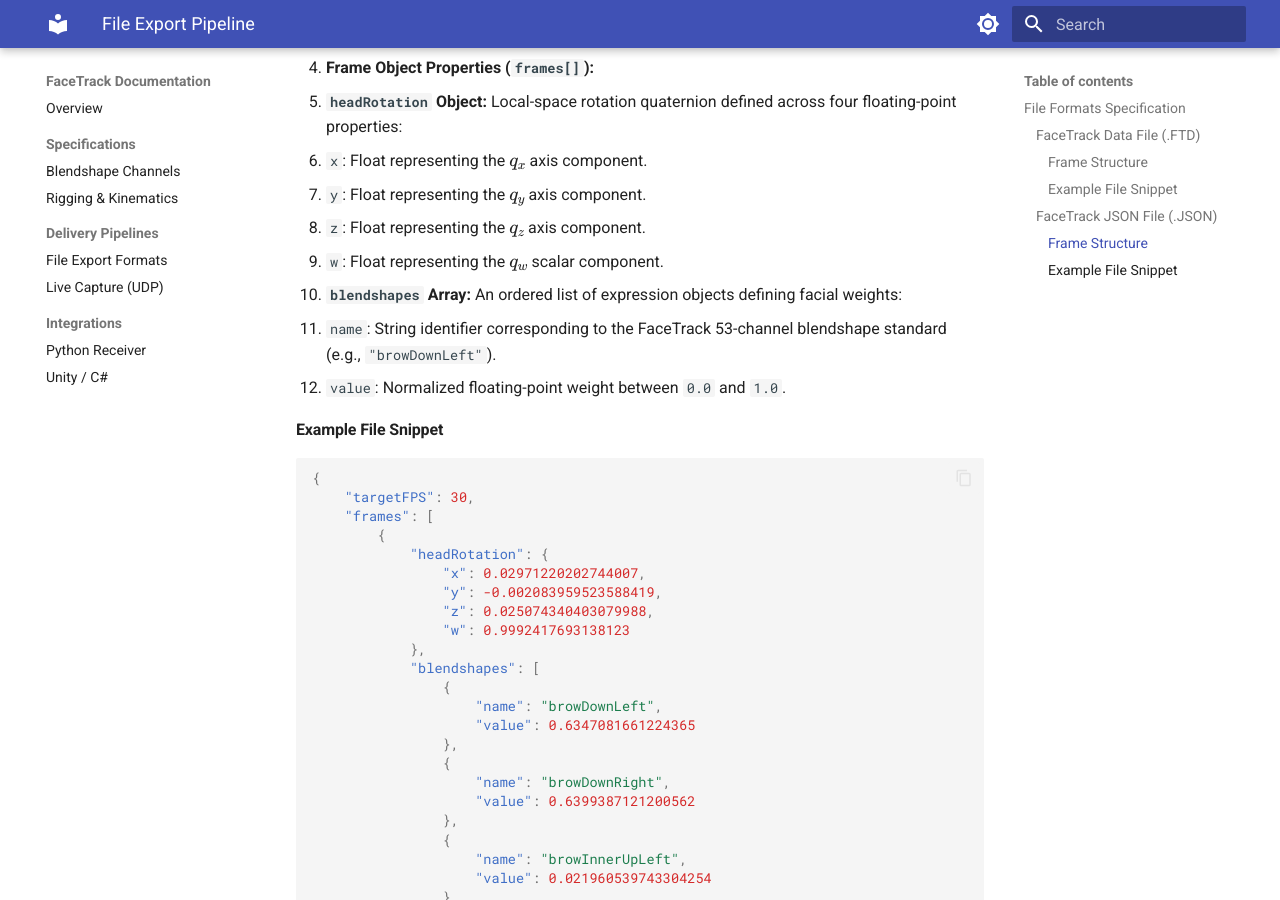
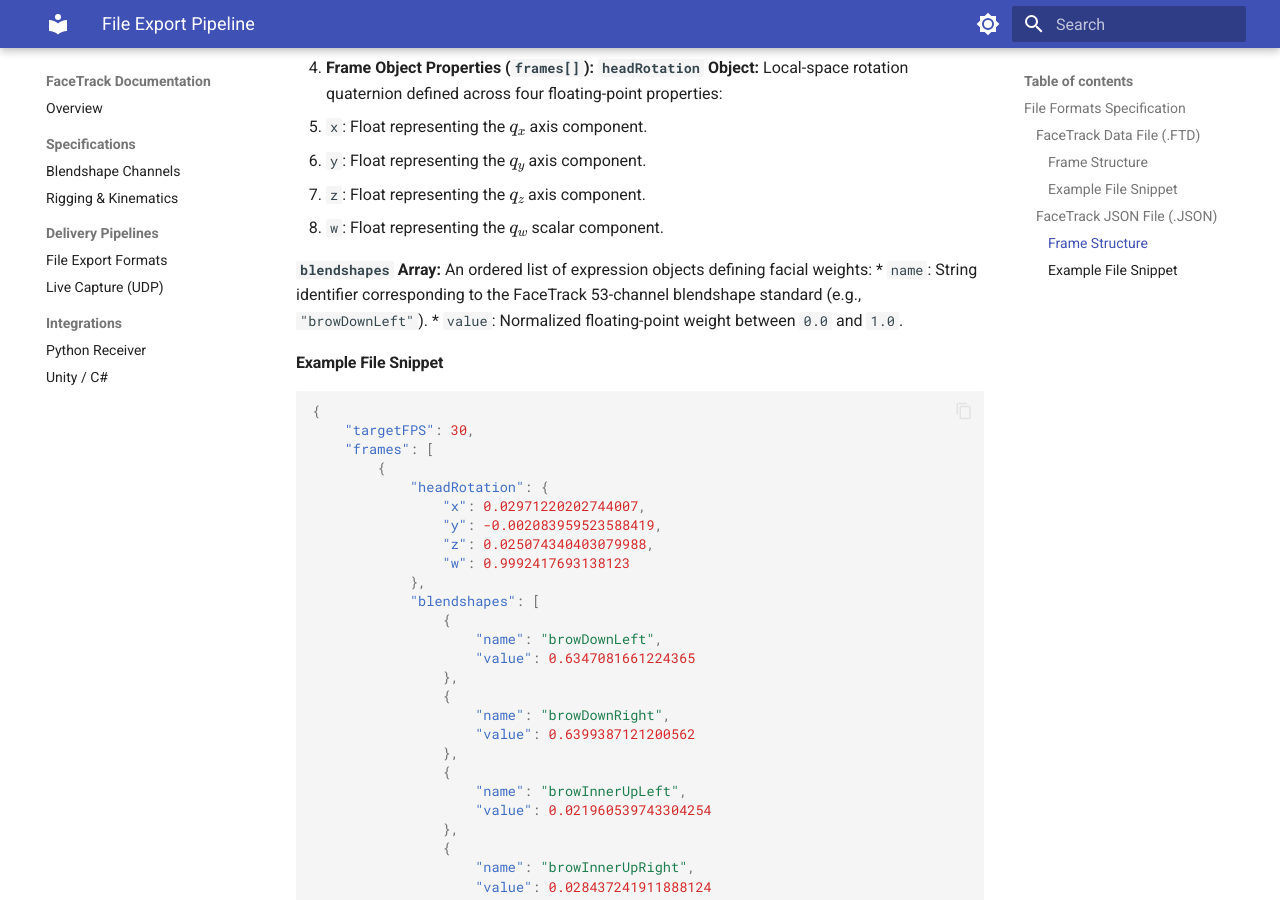
Before and after one commit to soulcatentertainment/FaceTrack-Developer-Guide, an MkDocs documentation site: the page built from docs/integrations/file-export.md, in a window 1280 px wide and 900 px high, scrolled down 2073 px. Built offline with MkDocs 1.6.1 and Material for MkDocs 9.7.7, drawn with Linux system fonts in a browser that asks for light colours.

```diff
--- a/docs/integrations/file-export.md
+++ b/docs/integrations/file-export.md
@@ -90,13 +90,13 @@ The root JSON object encapsulates global capture metadata and an array of sequen
 * `frames`: An array containing sequential frame objects in chronological capture order.
 
 2. **Frame Object Properties (`frames[]`):**
-* **`headRotation` Object:** Local-space rotation quaternion defined across four floating-point properties:
+**`headRotation` Object:** Local-space rotation quaternion defined across four floating-point properties:
 * `x`: Float representing the $q_x$ axis component.
 * `y`: Float representing the $q_y$ axis component.
 * `z`: Float representing the $q_z$ axis component.
 * `w`: Float representing the $q_w$ scalar component.
 
-* **`blendshapes` Array:** An ordered list of expression objects defining facial weights:
+**`blendshapes` Array:** An ordered list of expression objects defining facial weights:
 * `name`: String identifier corresponding to the FaceTrack 53-channel blendshape standard (e.g., `"browDownLeft"`).
 * `value`: Normalized floating-point weight between `0.0` and `1.0`.
 
```
